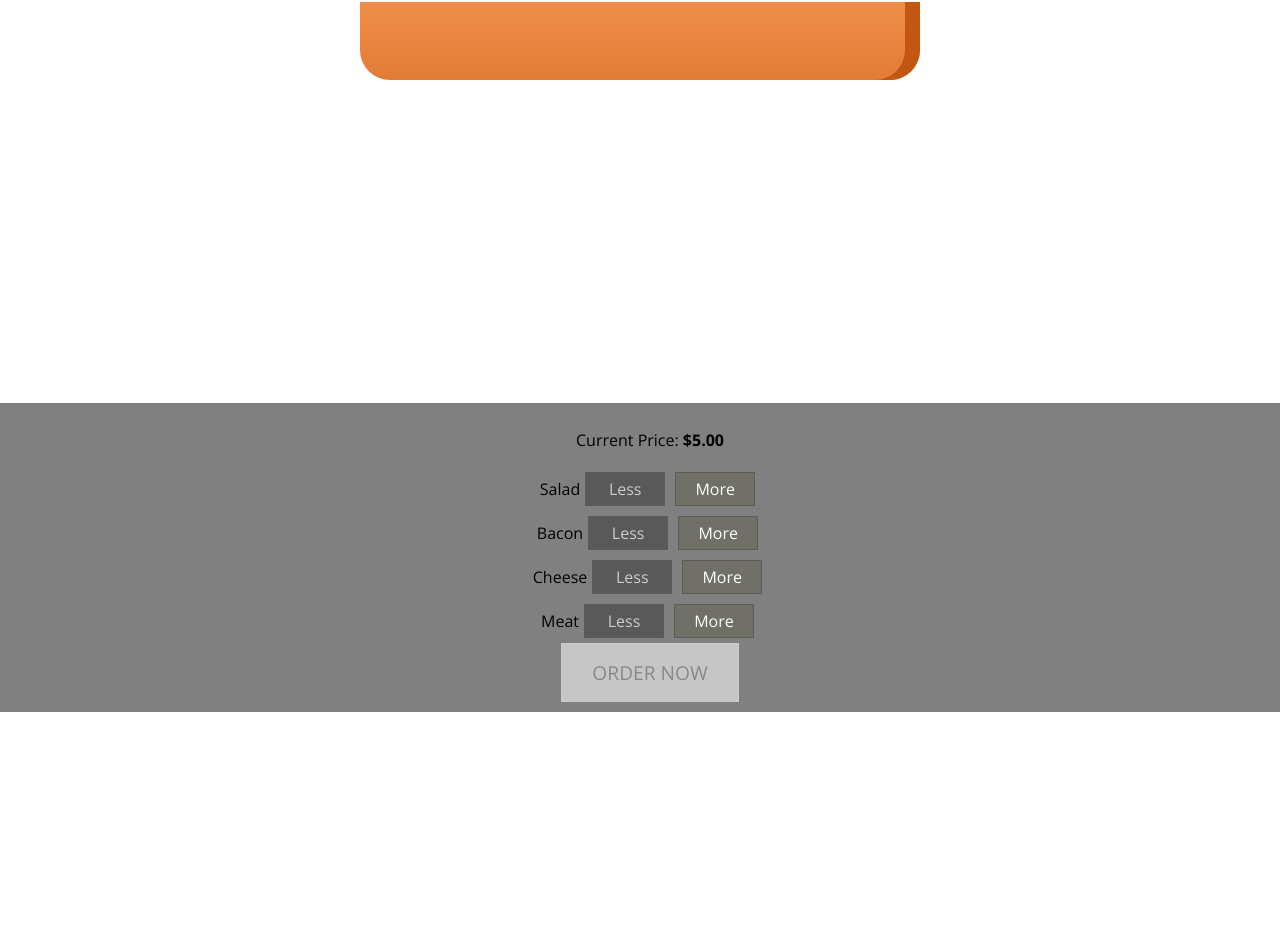
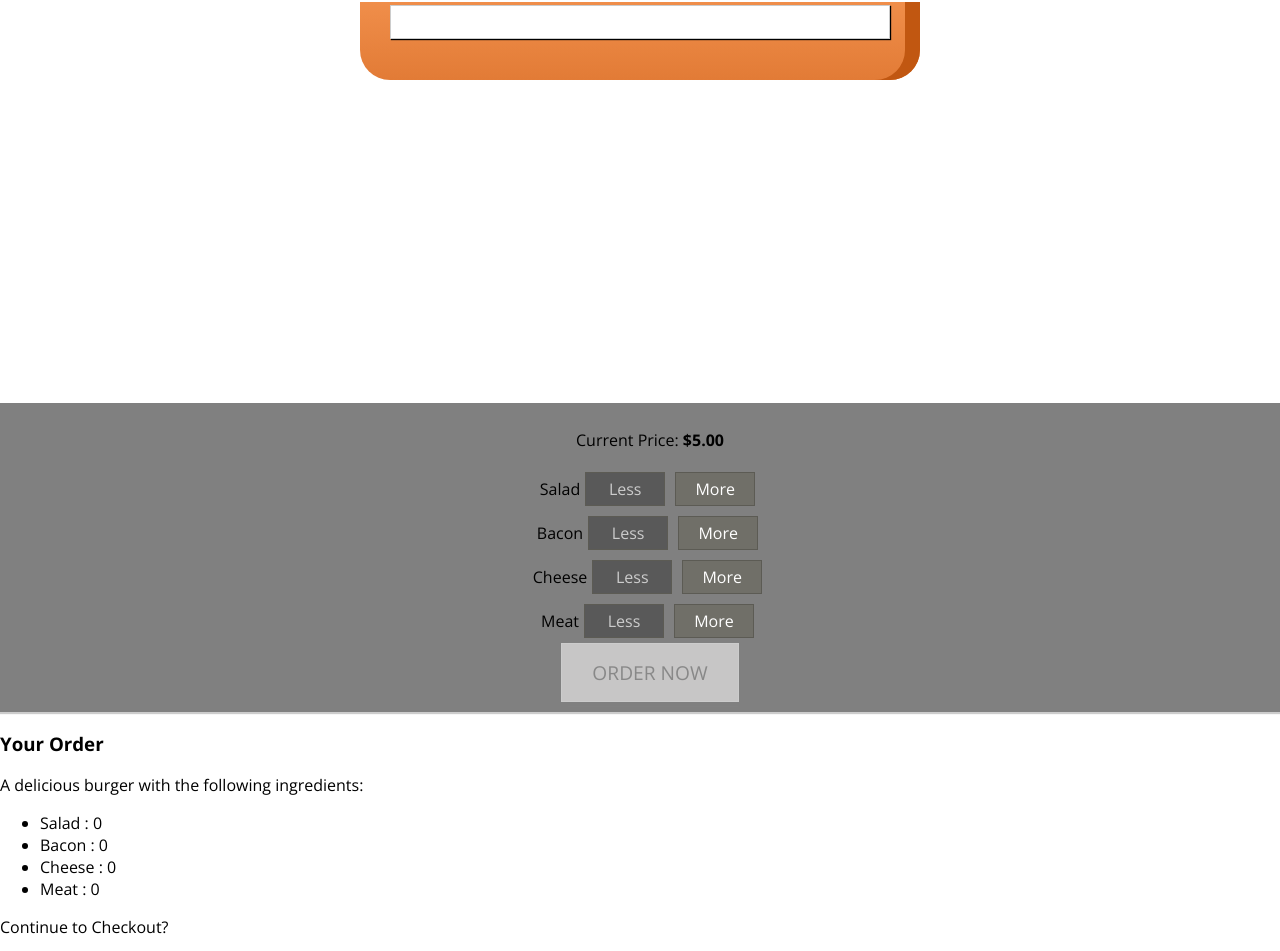
Before and after one commit to BryanMThomas/burger-builder, a React app: page / in a window 1280 px wide. Shown: the part 235-1186 px from the top of the page. Before the commit the page ends 947 px from the top, so only its background shows below. Built offline with nearby package versions, Linux system fonts and the light colour scheme.

Commit message:
add order summary

```diff
--- /dev/null
+++ b/src/components/Burger/OrderSummary/OrderSummary.js
@@ -0,0 +1,23 @@
+import React from 'react'
+import Auxillary from '../../../hoc/Auxillary'
+
+const orderSummary = (props) => {
+    const ingredientSummary = Object.keys(props.ingredients).map(ingredient => {
+        return <li>
+            <span style={{ textTransform: 'capitalize' }}>{ingredient}</span> : {props.ingredients[ingredient]}
+        </li>
+    }
+    )
+    return (
+        <Auxillary>
+            <h3>Your Order</h3>
+            <p>A delicious burger with the following ingredients:</p>
+            <ul>
+                {ingredientSummary}
+            </ul>
+            <p>Continue to Checkout?</p>
+        </Auxillary>
+    )
+}
+
+export default orderSummary
--- /dev/null
+++ b/src/components/UI/Modal/Modal.css
@@ -0,0 +1,20 @@
+.Modal {
+    position: fixed;
+    z-index: 500;
+    background-color: white;
+    width: 70%;
+    border: 1px solid #ccc;
+    box-shadow: 1px 1px 1px black;
+    padding: 16px;
+    left: 15%;
+    top: 30%;
+    box-sizing: border-box;
+    transition: all 0.3s ease-out;
+}
+
+@media (min-width: 600px) {
+    .Modal {
+        width: 500px;
+        left: calc(50% - 250px);
+    }
+}
--- /dev/null
+++ b/src/components/UI/Modal/Modal.js
@@ -0,0 +1,10 @@
+import React from 'react'
+import classes from './Modal.css'
+
+const modal = (props) => {
+    return (
+        <div className = {classes.Modal}>
+            {props.children}
+        </div>)
+}
+export default modal;
--- a/src/components/containers/BurgerBuilder/BurgerBuilder.js
+++ b/src/components/containers/BurgerBuilder/BurgerBuilder.js
@@ -2,6 +2,8 @@
 import Auxillary from '../../../hoc/Auxillary'
 import Burger from '../../Burger/Burger'
 import BurgerControls from '../../Burger/BuildControls/BuildControls'
+import Modal from '../../../components/UI/Modal/Modal'
+import OrderSummary from '../../../components/Burger/OrderSummary/OrderSummary'
 
 const INGREDIENT_PRICES = {
     salad: .50,
@@ -71,6 +73,7 @@
         }
         return (
             <Auxillary>
+                <Modal />
                 <Burger ingredients={this.state.ingredients} />
                 <BurgerControls
                     ingredientAdded={this.addIngredientHandler}
@@ -79,6 +82,7 @@
                     price={this.state.totalPrice}
                     purchaseable={this.state.purchaseable}
                 />
+                <OrderSummary ingredients={this.state.ingredients} />
             </Auxillary>
         );
     }
```
Also changed, not shown: how-to-use.txt (deleted), src/components/UI/Backdrop/Backdrop.js (added).
